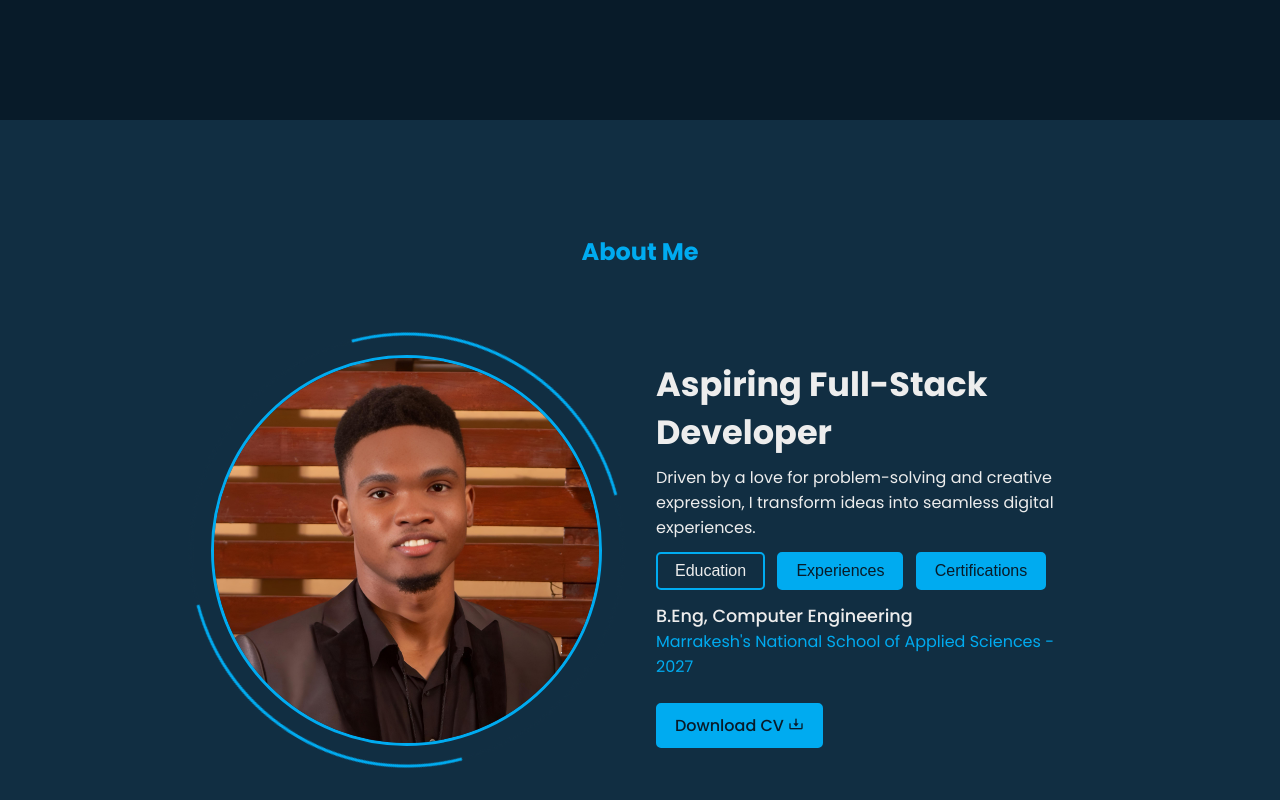
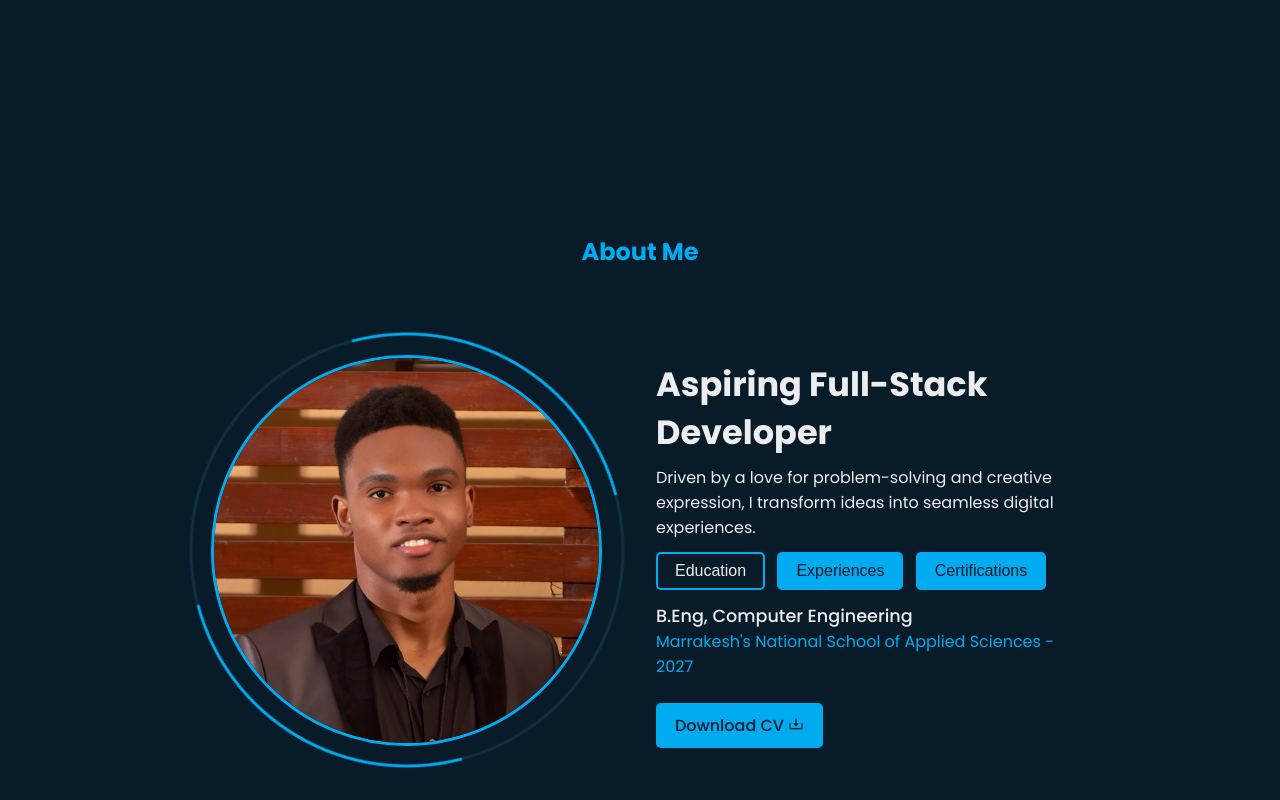
Before and after one commit to paulchris7/portfolio_website, a plain HTML site: page index.html in a window 1280 px wide. Shown: the part 680-1480 px from the top of the page. Drawn offline with nearby package versions, Linux system fonts and the light colour scheme.

Commit message:
Update style.css

```diff
--- a/css/style.css
+++ b/css/style.css
@@ -345,7 +345,7 @@ section{
     grid-template-columns: repeat(2,1fr);
     align-items: center;
     grid-gap: 4em;
-    background: var(--second-bg-color);
+    background: var(--bg-color);
 }
 
 .about-all {
```
